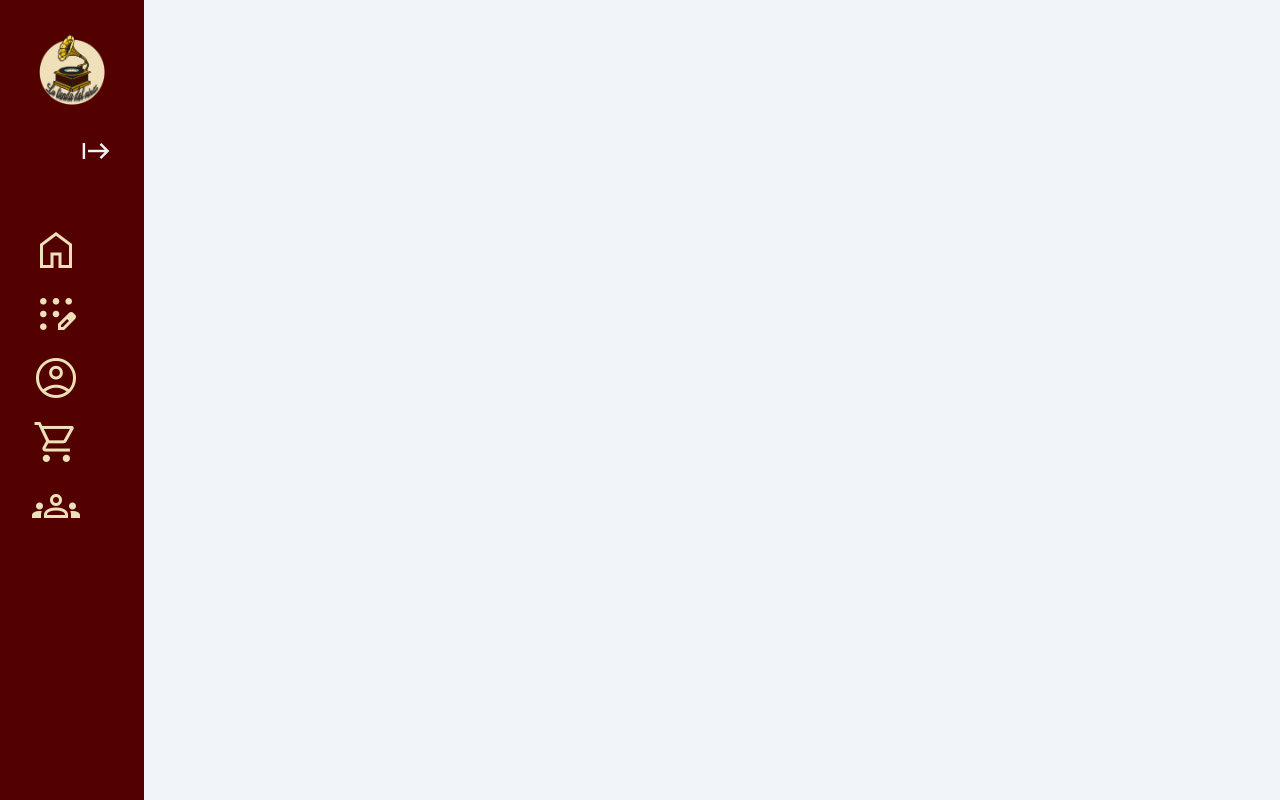
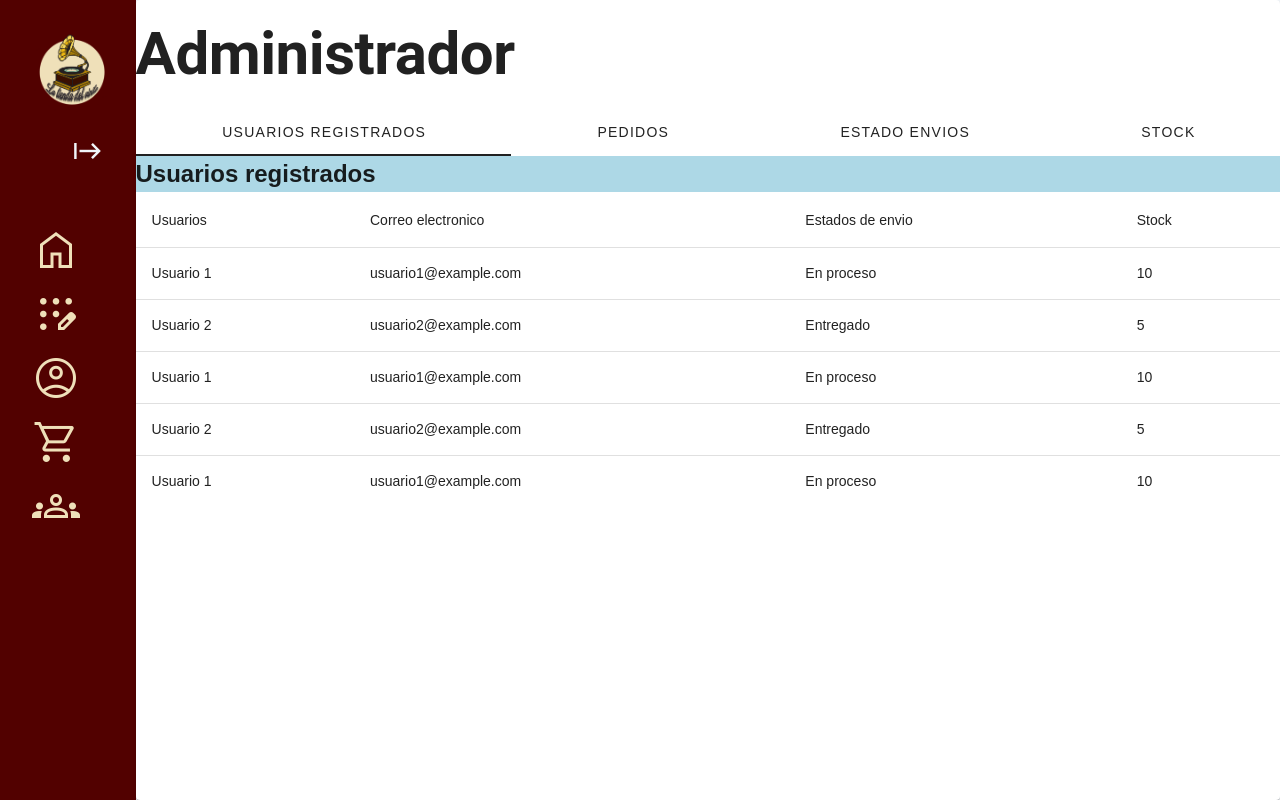
Before and after one commit to caminf/LTDV, a Vue app in the folder la-tienda-del-vinilo/: page /admin in a window 1280 px wide. Built offline with nearby package versions, Linux system fonts and the light colour scheme; a web font is replaced by a local one.

Commit message:
commit 2
front admin

```diff
--- /dev/null
+++ b/la-tienda-del-vinilo/src/components/EstadoEnvio.vue
@@ -0,0 +1,13 @@
+//<template>
+
+</template>
+
+<script>
+export default {
+
+}
+</script>
+
+<style>
+
+</style>
--- /dev/null
+++ b/la-tienda-del-vinilo/src/components/Pedido.vue
@@ -0,0 +1,39 @@
+<template>
+    <div>
+      <h2>Pedidos</h2>
+      <v-table fixed-header
+    height="300px">
+    <thead>
+      <tr>
+        <th class="text-left">N° de orden</th>
+        <th class="text-left">Usuario</th>
+        <th class="text-left">Datos</th>
+        <th class="text-left">Precio</th>
+        <th class="text-left">Direccion</th>
+        <th class="text-left">Fecha</th>
+      </tr>
+    </thead>
+    <tbody>
+      <tr v-for="item in datosU" :key="item.name">
+          <td>{{ item.numero }}</td>
+          <td>{{ item.usuario }}</td>
+          <td>{{ item.datos }}</td>
+          <td>{{ item.precio }}</td>
+          <td>{{ item.direccion }}</td>
+          <td>{{ item.fecha }}</td>
+      </tr>
+    </tbody>
+  </v-table>
+    </div>
+  </template>
+
+  <script>
+  import { pedidosData } from '../data/dataPedidos.js';
+  export default {
+    data () {
+      return {
+        datosU: pedidosData
+      }
+    },
+}
+  </script>
--- /dev/null
+++ b/la-tienda-del-vinilo/src/components/Stock.vue
@@ -0,0 +1,13 @@
+//<template>
+
+</template>
+
+<script>
+export default {
+
+}
+</script>
+
+<style>
+
+</style>
--- /dev/null
+++ b/la-tienda-del-vinilo/src/components/UsuariosRegistrado.vue
@@ -0,0 +1,36 @@
+<template>
+    <div>
+      <h2>Usuarios registrados</h2>
+      <v-table fixed-header
+    height="300px">
+    <thead>
+      <tr>
+        <th class="text-left">Usuarios</th>
+        <th class="text-left">Correo electronico</th>
+        <th class="text-left">Estados de envio</th>
+        <th class="text-left">Stock</th>
+      </tr>
+    </thead>
+    <tbody>
+      <tr v-for="item in datos" :key="item.name">
+          <td>{{ item.name }}</td>
+          <td>{{ item.email }}</td>
+          <td>{{ item.estadoEnvio }}</td>
+          <td>{{ item.stock }}</td>
+      </tr>
+    </tbody>
+  </v-table>
+    </div>
+  </template>
+
+  <script>
+  import { usersData } from '../data/dataUsuarios.js';
+  export default {
+    data () {
+      return {
+        datos: usersData,
+
+      }
+    },
+}
+  </script>
--- /dev/null
+++ b/la-tienda-del-vinilo/src/data/dataPedidos.js
@@ -0,0 +1,94 @@
+export const pedidosData = [
+    {
+      numero: 4535243,
+      usuario: 'Hector2324',
+      datos: 'Aztex vol2',
+      precio: 10000,
+      direccion: 'av alemania 2342 ',
+      fecha: '3/10/22',
+    },
+    {
+        numero: 4535243,
+        usuario: 'Hector2324',
+        datos: 'Aztex vol2',
+        precio: 10000,
+        direccion: 'av alemania 2342 ',
+        fecha: '3/10/22',
+    },{
+        numero: 4535243,
+      usuario: 'Hector2324',
+      datos: 'Aztex vol2',
+      precio: 10000,
+      direccion: 'av alemania 2342 ',
+      fecha: '3/10/22',
+      },
+      {
+        numero: 4535243,
+        usuario: 'Hector2324',
+        datos: 'Aztex vol2',
+        precio: 10000,
+        direccion: 'av alemania 2342 ',
+        fecha: '3/10/22',
+      },{
+        numero: 4535243,
+        usuario: 'Hector2324',
+        datos: 'Aztex vol2',
+        precio: 10000,
+        direccion: 'av alemania 2342 ',
+        fecha: '3/10/22',
+      },
+      {
+        numero: 4535243,
+        usuario: 'Hector2324',
+        datos: 'Aztex vol2',
+        precio: 10000,
+        direccion: 'av alemania 2342 ',
+        fecha: '3/10/22',
+      },{
+        numero: 4535243,
+      usuario: 'Hector2324',
+      datos: 'Aztex vol2',
+      precio: 10000,
+      direccion: 'av alemania 2342 ',
+      fecha: '3/10/22',
+      },
+      {
+        numero: 4535243,
+        usuario: 'Hector2324',
+        datos: 'Aztex vol2',
+        precio: 10000,
+        direccion: 'av alemania 2342 ',
+        fecha: '3/10/22',
+      },
+      {
+        numero: 4535243,
+        usuario: 'Hector2324',
+        datos: 'Aztex vol2',
+        precio: 10000,
+        direccion: 'av alemania 2342 ',
+        fecha: '3/10/22',
+      },
+      {
+          numero: 4535243,
+          usuario: 'Hector2324',
+          datos: 'Aztex vol2',
+          precio: 10000,
+          direccion: 'av alemania 2342 ',
+          fecha: '3/10/22',
+      },{
+        numero: 4535243,
+        usuario: 'Hector2324',
+        datos: 'Aztex vol2',
+        precio: 10000,
+        direccion: 'av alemania 2342 ',
+        fecha: '3/10/22',
+      },
+      {
+          numero: 4535243,
+          usuario: 'Hector2324',
+          datos: 'Aztex vol2',
+          precio: 10000,
+          direccion: 'av alemania 2342 ',
+          fecha: '3/10/22',
+      },
+  ];
--- /dev/null
+++ b/la-tienda-del-vinilo/src/data/dataUsuarios.js
@@ -0,0 +1,48 @@
+export const usersData = [
+    {
+      name: 'Usuario 1',
+      email: 'usuario1@example.com',
+      estadoEnvio: 'En proceso',
+      stock: 10,
+    },
+    {
+      name: 'Usuario 2',
+      email: 'usuario2@example.com',
+      estadoEnvio: 'Entregado',
+      stock: 5,
+    },{
+        name: 'Usuario 1',
+        email: 'usuario1@example.com',
+        estadoEnvio: 'En proceso',
+        stock: 10,
+      },
+      {
+        name: 'Usuario 2',
+        email: 'usuario2@example.com',
+        estadoEnvio: 'Entregado',
+        stock: 5,
+      },{
+        name: 'Usuario 1',
+        email: 'usuario1@example.com',
+        estadoEnvio: 'En proceso',
+        stock: 10,
+      },
+      {
+        name: 'Usuario 2',
+        email: 'usuario2@example.com',
+        estadoEnvio: 'Entregado',
+        stock: 5,
+      },{
+        name: 'Usuario 1',
+        email: 'usuario1@example.com',
+        estadoEnvio: 'En proceso',
+        stock: 10,
+      },
+      {
+        name: 'Usuario 2',
+        email: 'usuario2@example.com',
+        estadoEnvio: 'Entregado',
+        stock: 5,
+      },
+
+  ];
--- a/la-tienda-del-vinilo/src/router/index.js
+++ b/la-tienda-del-vinilo/src/router/index.js
@@ -10,6 +10,7 @@ import EditProfile from '../views/EditProfile.vue'
 import Wishlist from '../views/Wishlist'
 import PreviousPurchases from '../views/PreviousPurchases'
 import PurchaseStatus from '../views/PurchaseStatus'
+import Admin from '../views/Admin.vue'
 
 const router = createRouter(
     {
@@ -64,6 +65,10 @@ const router = createRouter(
                 path: '/purchasestatus',
                 name: 'purchasestatus',
                 component: PurchaseStatus
+            },{
+                path: '/admin',
+                name: 'admin',
+                component: Admin
             },
         ]
     }
--- /dev/null
+++ b/la-tienda-del-vinilo/src/views/Admin.vue
@@ -0,0 +1,72 @@
+<template>
+    <v-card class="card">
+      <h1 class="font-weight-bold text-h2 py-6">Administrador</h1>
+      <v-tabs v-model="tab" bg-color="transparent" grow>
+        <v-tab
+          v-for="item in items"
+          :key="item"
+          :value="item"> {{ item }}</v-tab>
+       </v-tabs>
+         <v-window v-model="tab">
+           <v-window-item
+              v-for="item in items"
+               :key="item"
+               :value="item">
+                  <div :style="{ backgroundColor: backgroundColors[item] }">
+                  <component :is="getComponentForTab(tab)"></component>
+                </div>
+            </v-window-item>
+         </v-window>
+     </v-card>
+  </template>
+  <script>
+  import UsuariosRegistrado from '../components/UsuariosRegistrado.vue';
+  import Pedido from '../components/Pedido.vue';
+  import Stock from '../components/Stock.vue';
+  import EstadoEnvio from '../components/EstadoEnvio.vue';
+
+
+
+    export default {
+      data() {
+    return {
+      tab: 'Usuarios registrados', //pestaña inicial
+      items: ['Usuarios registrados', 'Pedidos', 'Estado Envios', 'Stock'],
+      backgroundColors: {
+      'Usuarios registrados': 'lightblue',
+      'Pedidos': 'lightgreen',
+      'Estado Envios': 'lightcoral',
+      'Stock': 'lightsalmon',
+    },
+    };
+  },
+  components: {
+    UsuariosRegistrado,
+    Pedido,
+  },
+  methods: {
+    getComponentForTab(tabName) {
+      // Asocia cada pestaña a su componente correspondiente
+      switch (tabName) {
+        case 'Usuarios registrados':
+          return 'UsuariosRegistrado';
+        case 'Pedidos':
+          return 'Pedido';
+        case 'Estado Envios':
+          return 'EstadoEnvio';
+        case 'Stock':
+          return 'Stock';
+        default:
+          return 'Usuarios registrados'; //componente predeterminado
+      }
+    },
+  },
+    }
+  </script>
+  <style>
+  .card {
+    width: 100%;
+  }
+
+
+  </style>
--- a/la-tienda-del-vinilo/src/views/Home.vue
+++ b/la-tienda-del-vinilo/src/views/Home.vue
@@ -7,10 +7,9 @@
             <ProfileButton/>
 
         </div>
-        <v-sheet class="d-flex flex-wrap ">
-            <Card v-for="datas in data" :name="datas.name" :description="datas.description" :rating="datas.rating"
-                :price="datas.price"></Card>
-        </v-sheet>
+        <v-sheet class="d-flex flex-wrap">
+      <Card v-for="(datas, index) in data" :key="index" :name="datas.name" :description="datas.description" :rating="datas.rating" :price="datas.price"></Card>
+    </v-sheet>
 
 
     </main>
--- a/la-tienda-del-vinilo/src/views/Login.vue
+++ b/la-tienda-del-vinilo/src/views/Login.vue
@@ -37,8 +37,9 @@
     methods: {
       login() {
         //logica para verificar usuarios
-        if (this.username === 'usuario' && this.password === 'contraseña') {
+        if (this.username === 'admin' && this.password === 'admin') {
           //metodo de validacion
+          this.$router.push('/admin');
           alert('Inicio de sesión exitoso');
         } else {
           this.errorMessage = 'Nombre de usuario o contraseña incorrectos';
```
